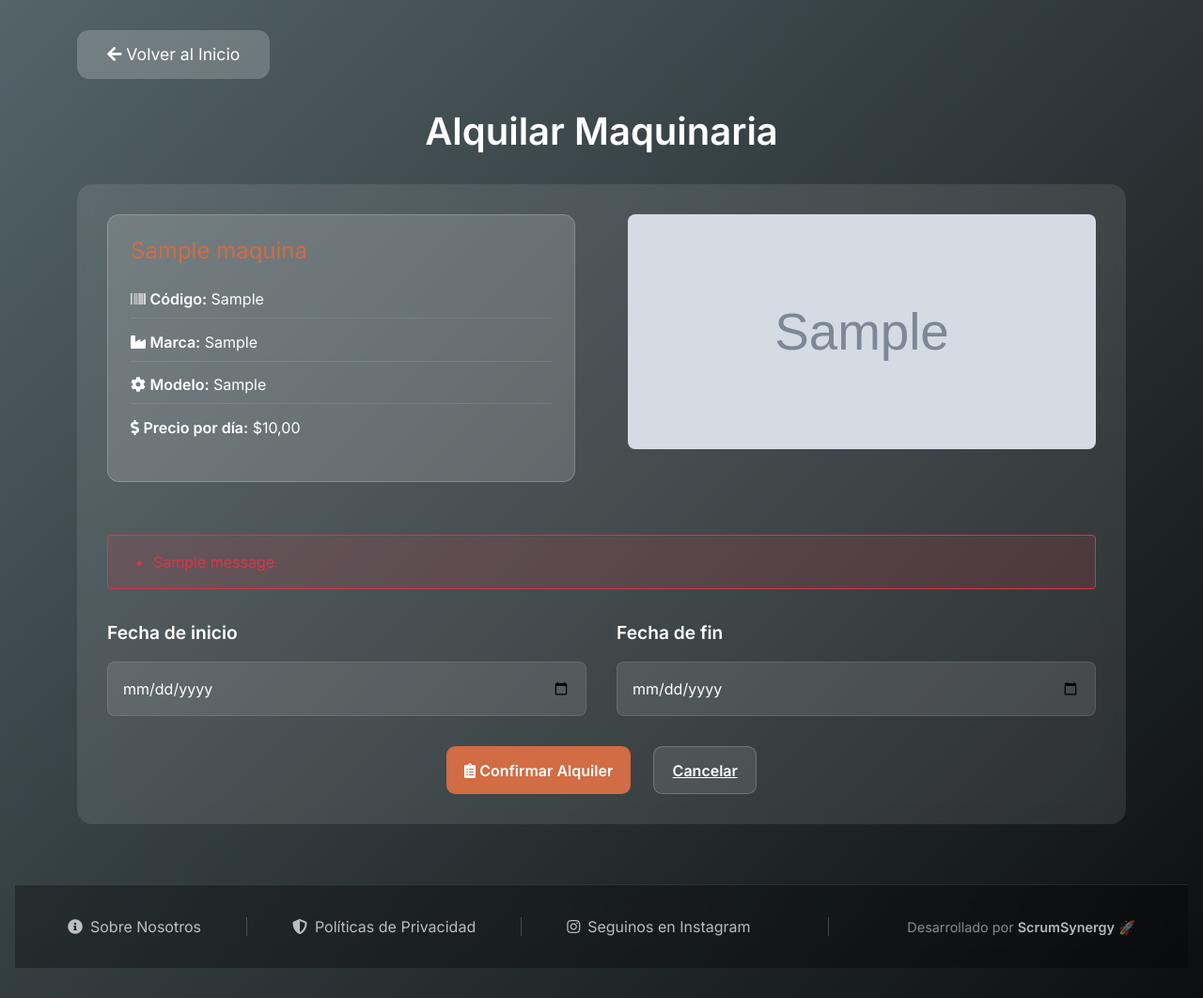
After one commit to CeciliaMarfia/bea-scrumsynergy, a Django app: page /alquilar/1/ in a window 1280 px wide. The commit adds this page. Shown: the whole page at 94% size. Run offline with Django 5.2, Linux system fonts and the light colour scheme; a user stored in the database is signed in; tables that the repository leaves empty hold one stand-in row (values such as "Sample post"); grey boxes marked "Sample" are stand-in pictures; one stand-in notice (Sample message) is shown.

Commit message:
Add HU: Alquiler de maquinaria virtual

```diff
--- a/application/templates/listados/detalle_maquinaria.html
+++ b/application/templates/listados/detalle_maquinaria.html
@@ -434,7 +434,10 @@
 
     {% if user.is_authenticated %}
     <a href="{% url 'reservar_maquinaria' maquina.id %}" class="btn-reservar">
-            <i class="fas fa-calendar-plus"></i> Reservar Maquinaria
+        <i class="fas fa-calendar-plus"></i> Reservar Maquinaria
+    </a>
+    <a href="{% url 'alquilar_maquinaria_detalle' maquina.id %}" class="btn-reservar" style="margin-left: 1rem; background-color: #546469;">
+        <i class="fas fa-clipboard-list"></i> Alquilar Maquinaria
     </a>
     {% else %}
         <a href="{% url 'login' %}?next={% url 'reservar_maquinaria' maquina.id %}" class="btn-reservar">
--- /dev/null
+++ b/application/templates/reservas/alquilar_maquinaria_detalle.html
@@ -0,0 +1,182 @@
+{% extends 'base.html' %}
+{% load static %}
+
+{% block styles %}
+.reserva-container {
+    background-color: rgba(255, 255, 255, 0.1);
+    backdrop-filter: blur(10px);
+    border-radius: 1rem;
+    padding: 2rem;
+    margin-top: 2rem;
+    color: white;
+}
+.maquina-info {
+    background-color: rgba(255, 255, 255, 0.15);
+    border: 1px solid rgba(255, 255, 255, 0.2);
+    border-radius: 0.8rem;
+    padding: 1.5rem;
+    margin-bottom: 2rem;
+}
+.maquina-info h4 {
+    color: #d16c44;
+    margin-bottom: 1.5rem;
+}
+.maquina-info p {
+    margin-bottom: 0.8rem;
+    padding-bottom: 0.5rem;
+    border-bottom: 1px solid rgba(255, 255, 255, 0.1);
+}
+.maquina-info p:last-child {
+    border-bottom: none;
+}
+.maquina-imagen {
+    width: 100%;
+    height: 250px;
+    object-fit: cover;
+    border-radius: 0.5rem;
+}
+.form-group {
+    display: flex;
+    gap: 2rem;
+    margin-bottom: 2rem;
+}
+.form-field {
+    flex: 1;
+}
+.form-label {
+    color: white;
+    font-weight: bold;
+    font-size: 1.2rem;
+    margin-bottom: 1rem;
+    display: block;
+}
+.form-control {
+    background-color: rgba(255, 255, 255, 0.1);
+    border: 1px solid rgba(255, 255, 255, 0.2);
+    color: white;
+    border-radius: 0.5rem;
+    padding: 1rem;
+    width: 100%;
+}
+.form-control:focus {
+    background-color: rgba(255, 255, 255, 0.15);
+    border-color: #d16c44;
+    color: white;
+    box-shadow: 0 0 0 0.2rem rgba(209, 108, 68, 0.25);
+}
+.button-container {
+    display: flex;
+    gap: 1.5rem;
+    justify-content: center;
+    margin-top: 2rem;
+}
+.btn-reservar {
+    background-color: #d16c44;
+    color: white;
+    border: none;
+    padding: 0.8rem 1.2rem;
+    border-radius: 0.6rem;
+    font-weight: bold;
+    transition: all 0.3s ease;
+}
+.btn-reservar:hover {
+    background-color: #b95a33;
+    transform: translateY(-2px);
+}
+.btn-cancelar {
+    background-color: rgba(255, 255, 255, 0.1);
+    color: white;
+    border: 1px solid rgba(255, 255, 255, 0.2);
+    padding: 0.8rem 1.2rem;
+    border-radius: 0.6rem;
+    font-weight: bold;
+    transition: all 0.3s ease;
+}
+.btn-cancelar:hover {
+    background-color: rgba(255, 255, 255, 0.2);
+    transform: translateY(-2px);
+}
+.page-title {
+    color: white;
+    text-align: center;
+    font-size: 2.5rem;
+    margin-bottom: 2rem;
+    font-weight: bold;
+}
+.header {
+    display: flex;
+    justify-content: flex-start;
+    margin-bottom: 2rem;
+}
+.btn-volver {
+    background-color: rgba(255, 255, 255, 0.2);
+    color: white;
+    padding: 0.8rem 2rem;
+    border-radius: 0.8rem;
+    text-decoration: none;
+    transition: all 0.3s ease;
+    font-size: 1.1rem;
+}
+.btn-volver:hover {
+    background-color: rgba(255, 255, 255, 0.3);
+    transform: translateY(-2px);
+}
+{% endblock %}
+
+{% block content %}
+<div class="container">
+    <div class="header">
+        <a href="{% url 'home' %}" class="btn-volver">
+            <i class="fas fa-arrow-left"></i> Volver al Inicio
+        </a>
+    </div>
+    <h1 class="page-title">Alquilar Maquinaria</h1>
+    <div class="reserva-container">
+        <div class="row" style="display: flex; gap: 2rem;">
+            <div class="col-md-6" style="flex: 1;">
+                <div class="maquina-info">
+                    <h4>{{ maquina.nombre }}</h4>
+                    <p><i class="fas fa-barcode"></i> <strong>Código:</strong> {{ maquina.codigo }}</p>
+                    <p><i class="fas fa-industry"></i> <strong>Marca:</strong> {{ maquina.marca }}</p>
+                    <p><i class="fas fa-cog"></i> <strong>Modelo:</strong> {{ maquina.modelo }}</p>
+                    <p><i class="fas fa-dollar-sign"></i> <strong>Precio por día:</strong> ${{ maquina.precio_por_dia }}</p>
+                </div>
+            </div>
+            <div class="col-md-6" style="flex: 1;">
+                {% if maquina.imagenes.exists %}
+                    <img src="{{ maquina.imagenes.first.imagen.url }}" alt="{{ maquina.nombre }}" class="maquina-imagen">
+                {% endif %}
+            </div>
+        </div>
+
+        {# Mensajes de error generales arriba del formulario de fechas #}
+        {% if messages %}
+        <div class="alert alert-danger" style="margin: 1.5rem 0 1rem 0; background: rgba(220,53,69,0.15); color: #dc3545; border: 1px solid #dc3545;">
+            <ul style="margin-bottom: 0;">
+                {% for message in messages %}
+                <li{% if message.tags %} class="{{ message.tags }}"{% endif %}>{{ message }}</li>
+                {% endfor %}
+            </ul>
+        </div>
+        {% endif %}
+
+        <form method="post" style="margin-top: 2rem;">
+            {% csrf_token %}
+            <div class="form-group">
+                <div class="form-field">
+                    <label class="form-label" for="fecha_inicio">Fecha de inicio</label>
+                    <input type="date" id="fecha_inicio" name="fecha_inicio" class="form-control" required>
+                </div>
+                <div class="form-field">
+                    <label class="form-label" for="fecha_fin">Fecha de fin</label>
+                    <input type="date" id="fecha_fin" name="fecha_fin" class="form-control" required>
+                </div>
+            </div>
+            <div class="button-container">
+                <button type="submit" class="btn-reservar"><i class="fas fa-clipboard-list"></i> Confirmar Alquiler</button>
+                <a href="{% url 'detalle_maquinaria' maquina.id %}" class="btn-cancelar">Cancelar</a>
+            </div>
+        </form>
+    </div>
+</div>
+{% endblock %}
--- a/application/urls.py
+++ b/application/urls.py
@@ -85,4 +85,6 @@ urlpatterns = [
     path('gestionar-preguntas/', views.gestionar_preguntas, name='gestionar_preguntas'),
     path('registrar-devolucion/', registrar_devolucion, name='registrar_devolucion'),
     path('mis-alquileres/', views.mis_alquileres, name='mis_alquileres'),
+    path('alquilar/', views.alquilar_maquinaria, name='alquilar_maquinaria'),
+    path('alquilar/<int:id_maquina>/', views.alquilar_maquinaria_detalle, name='alquilar_maquinaria_detalle'),
 ]
--- a/application/views.py
+++ b/application/views.py
@@ -1650,3 +1650,68 @@ def mis_alquileres(request):
         estado__in=['pendiente_pago', 'pagada']
     ).order_by('-fecha_inicio')
     return render(request, 'reservas/mis_alquileres.html', {'reservas': reservas})
+
+
+@login_required
+def alquilar_maquinaria(request):
+    if request.method == 'POST':
+        id_maquinaria = request.POST.get('id_maquinaria')
+        fecha_inicio = request.POST.get('fecha_inicio')
+        fecha_fin = request.POST.get('fecha_fin')
+        # Aquí irá la lógica de alquiler, por ahora solo mostramos los datos
+        messages.info(request, f'ID ingresado: {id_maquinaria}, Fecha inicio: {fecha_inicio}, Fecha fin: {fecha_fin}')
+        return redirect('alquilar_maquinaria')
+    return render(request, 'reservas/alquilar_maquinaria.html')
+
+
+@login_required
+def alquilar_maquinaria_detalle(request, id_maquina):
+    from .forms import ReservaMaquinariaForm
+    maquina = get_object_or_404(Maquina, id=id_maquina)
+    proxima_disponibilidad = maquina.get_proxima_disponibilidad()
+
+    if maquina.estado == 'en_revision' or maquina.estado == 'mantenimiento':
+        messages.error(request, 'La máquina está suspendida temporalmente y no puede ser alquilada.')
+        return redirect('detalle_maquinaria', maquina_id=maquina.id)
+
+    if request.method == 'POST':
+        # Creamos el formulario manualmente porque el template no lo renderiza como {{ form }}
+        fecha_inicio = request.POST.get('fecha_inicio')
+        fecha_fin = request.POST.get('fecha_fin')
+        data = {
+            'maquina': maquina.id,
+            'fecha_inicio': fecha_inicio,
+            'fecha_fin': fecha_fin
+        }
+        form = ReservaMaquinariaForm(data)
+        if form.is_valid():
+            reserva = form.save(commit=False)
+            reserva.cliente = request.user
+            reserva.maquina = maquina
+            if request.user.perfil.is_empleado:
+                reserva.empleado_gestor = request.user
+            dias = (form.cleaned_data['fecha_fin'] - form.cleaned_data['fecha_inicio']).days + 1
+            reserva.monto_total = maquina.precio_por_dia * dias
+            try:
+                with transaction.atomic():
+                    reserva.save()
+                    messages.success(request, f'Alquiler creado exitosamente. Número de reserva: {reserva.numero_reserva}')
+                    return redirect('mis_alquileres')
+            except Exception as e:
+                messages.error(request, 'Error al crear el alquiler. Por favor, intente nuevamente.')
+                return redirect('detalle_maquinaria', maquina_id=maquina.id)
+        else:
+            # Solo mostrar errores generales como mensajes
+            for error in form.non_field_errors():
+                messages.error(request, error)
+    else:
+        initial_data = {
+            'maquina': maquina.id,
+            'fecha_inicio': proxima_disponibilidad
+        }
+        form = ReservaMaquinariaForm(initial=initial_data)
+
+    return render(request, 'reservas/alquilar_maquinaria_detalle.html', {
+        'maquina': maquina,
+        'proxima_disponibilidad': proxima_disponibilidad
+    })
```
Also changed, not shown: application/templates/reservas/alquilar_maquinaria.html (added, +73 -0 lines), application/templates/reservas/mis_alquileres.html (+5 -2 lines).
